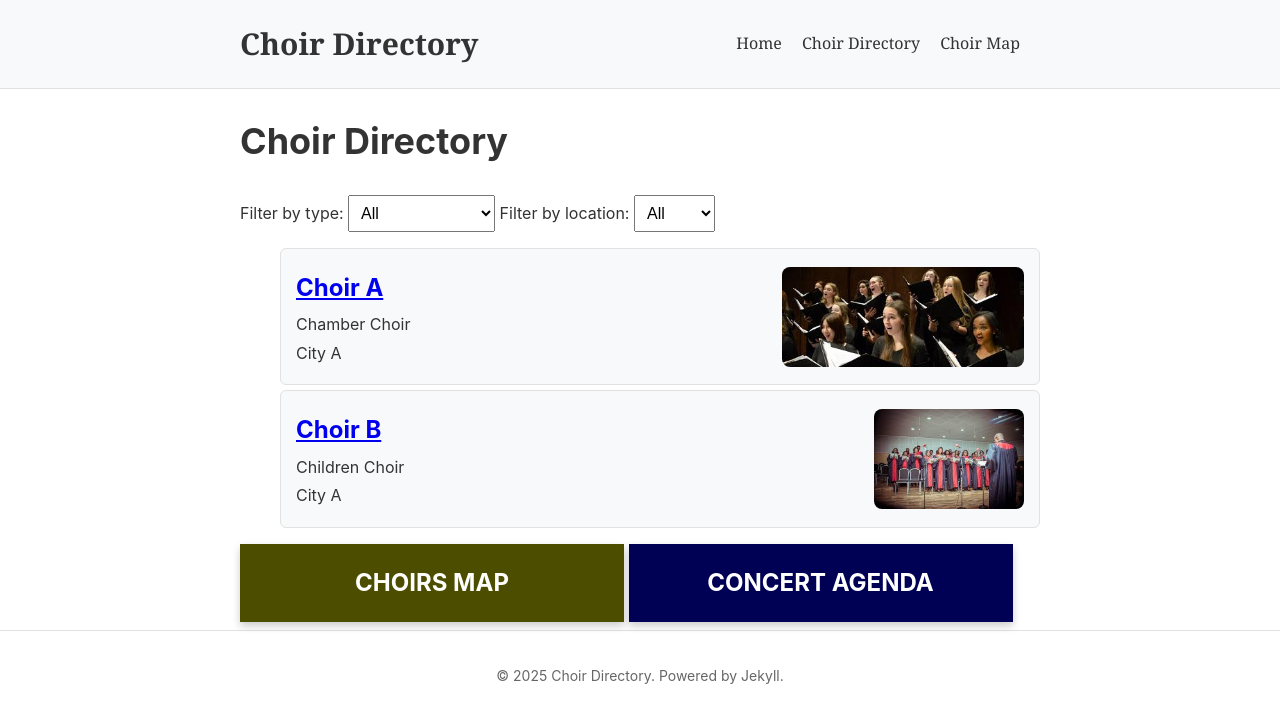
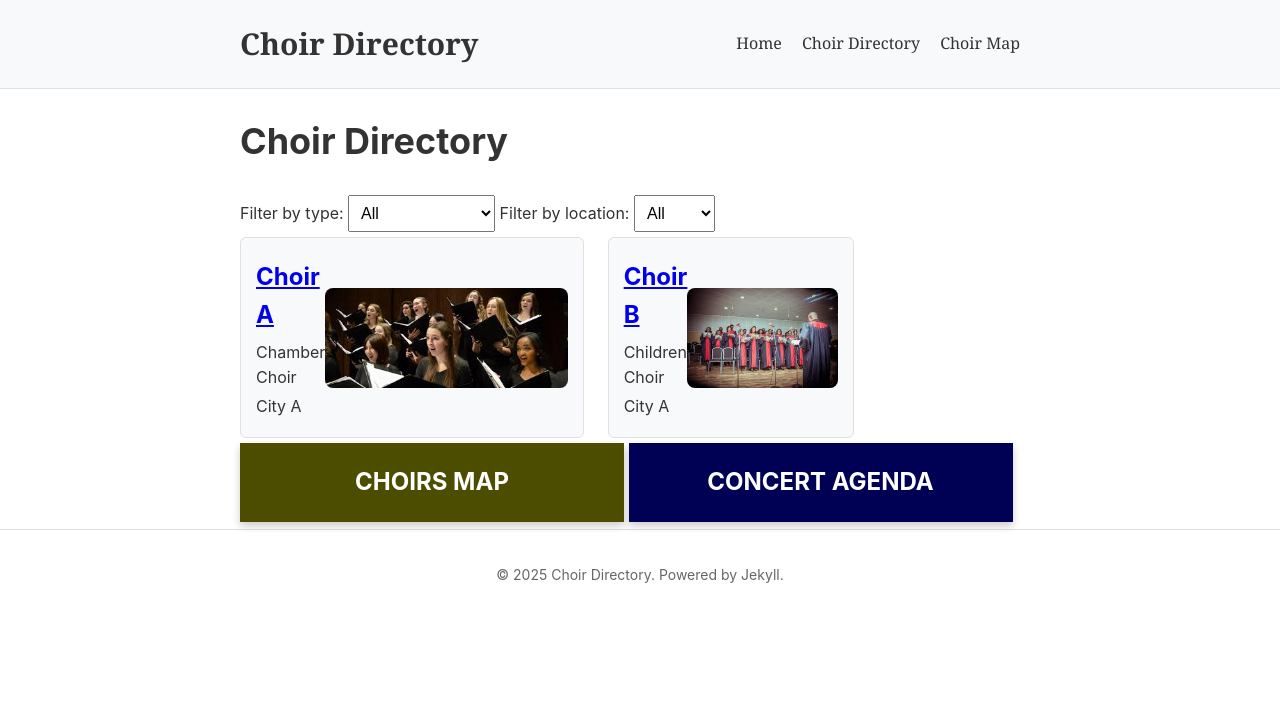
Before and after one commit to jllobera/choir-directory, a Jekyll site: the page built from directory.html, in a window 1280 px wide. Shown: the top 723 px of the page. Built offline with Jekyll 4.4.1, drawn with Linux system fonts in a browser that asks for light colours; a script that is not in the unit is left out.

Commit message:
Update style.css

```diff
--- a/assets/css/style.css
+++ b/assets/css/style.css
@@ -195,3 +195,27 @@
     padding: 0.75rem;
   }
 }
+
+
+/* CHOIR LIST */
+.choir-list {
+  display: grid;
+  grid-template-columns: repeat(1, 1fr); /* Default: 1 column */
+  gap: 1.5rem; /* Space between items */
+  padding: 0;
+  margin: 0;
+}
+
+/* Medium screens: 2 columns */
+@media (min-width: 600px) {
+  .choir-list {
+    grid-template-columns: repeat(2, 1fr);
+  }
+}
+
+/* Large screens: 3 columns */
+@media (min-width: 1024px) {
+  .choir-list {
+    grid-template-columns: repeat(3, 1fr);
+  }
+}
```
